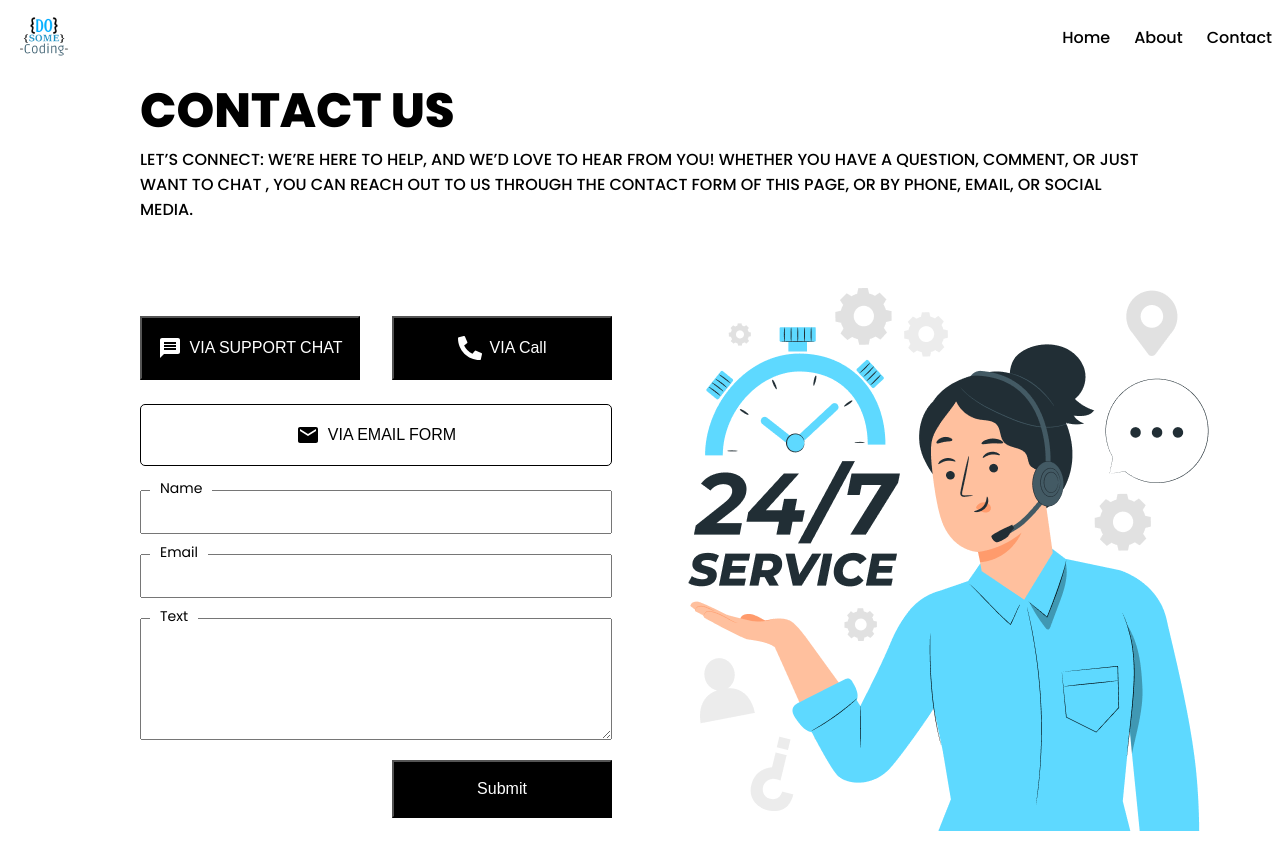
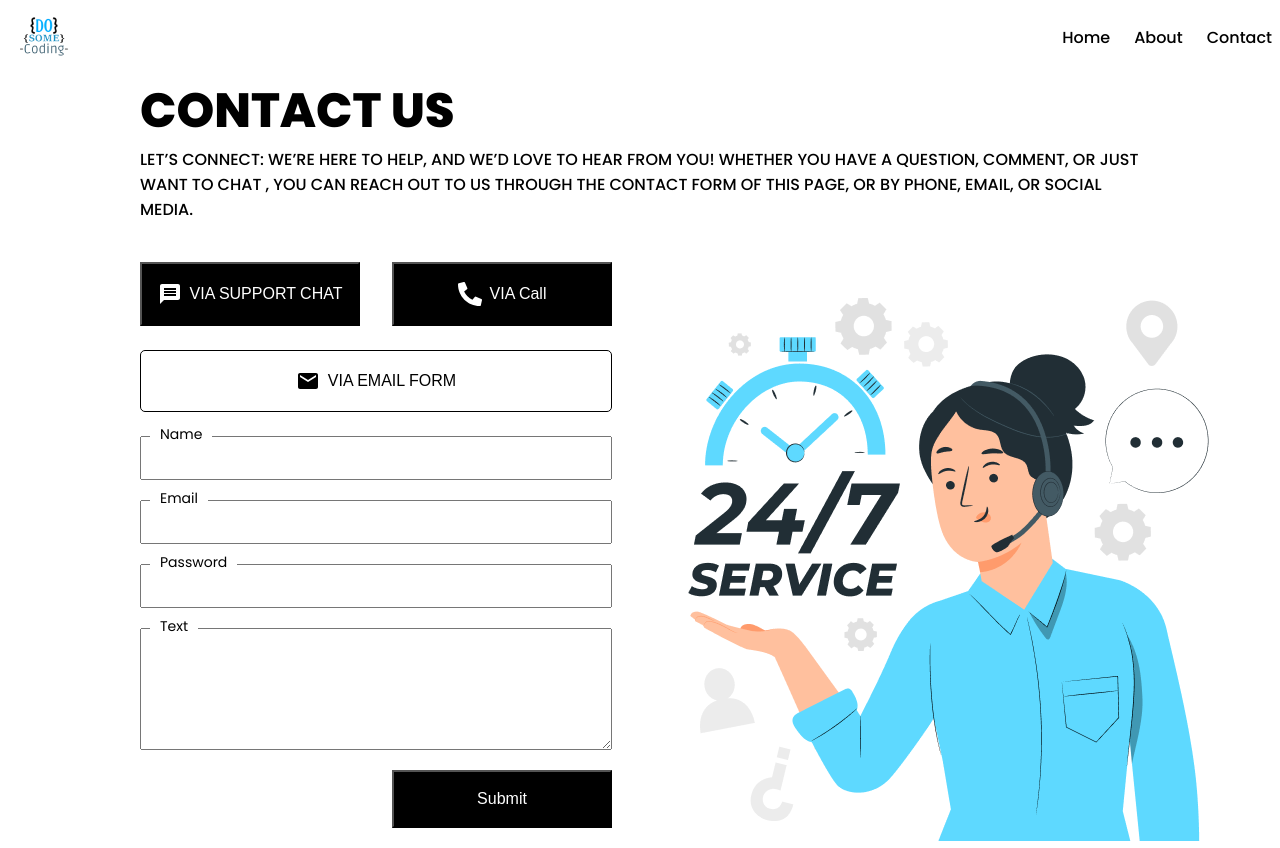
Before and after one commit to AyushHimalayaShrestha/React-P2, a React (Vite) app: page / in a window 1280 px wide. Built offline with nearby package versions, Linux system fonts and the light colour scheme.

Commit message:
password form

```diff
--- a/src/components/ContactForm/ContactForm.jsx
+++ b/src/components/ContactForm/ContactForm.jsx
@@ -38,6 +38,10 @@ const ContactForm = () => {
             <input type="email" name='email'/>
             </div>
             <div className={styles.form_control}>
+              <label htmlFor='password'>Password</label>
+              <input type="password" />
+            </div>
+            <div className={styles.form_control}>
             <label htmlFor="Text">Text</label>
             <textarea  name='Text' rows='8'/>
             </div>
```
